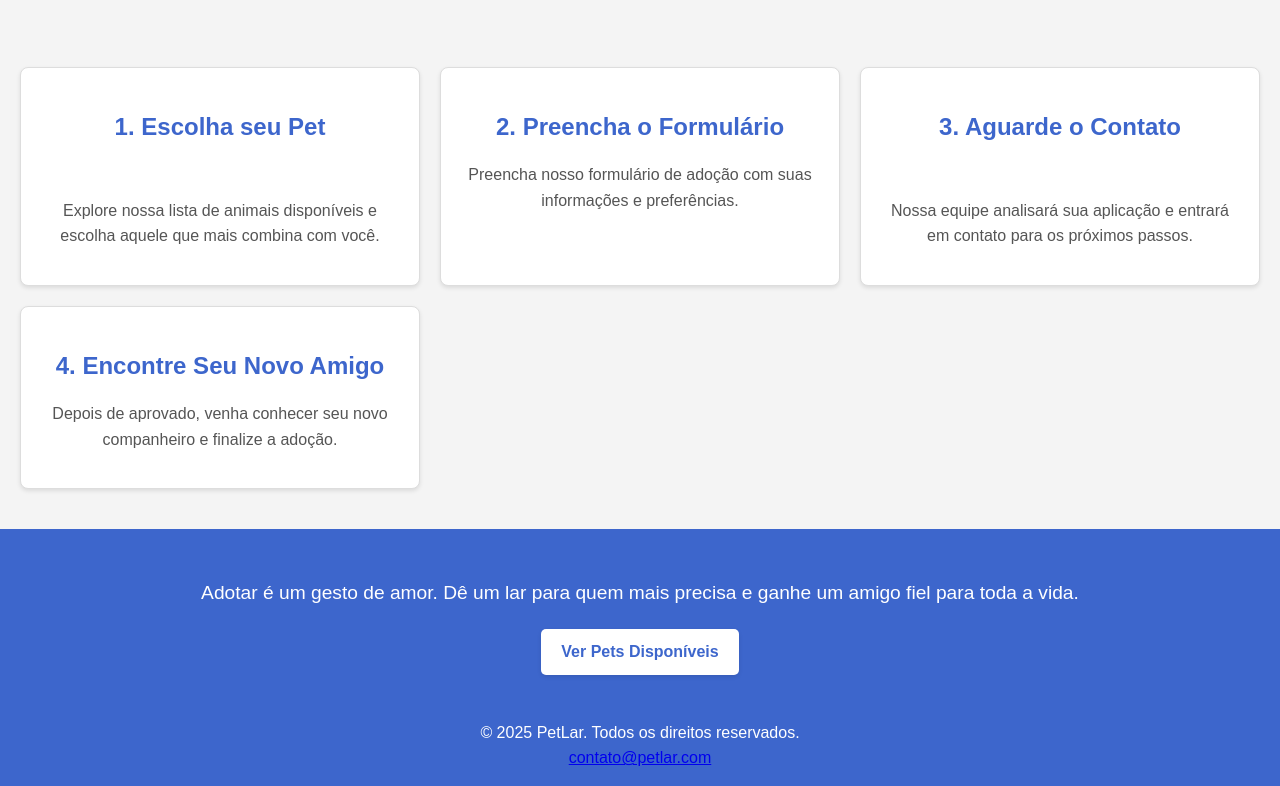
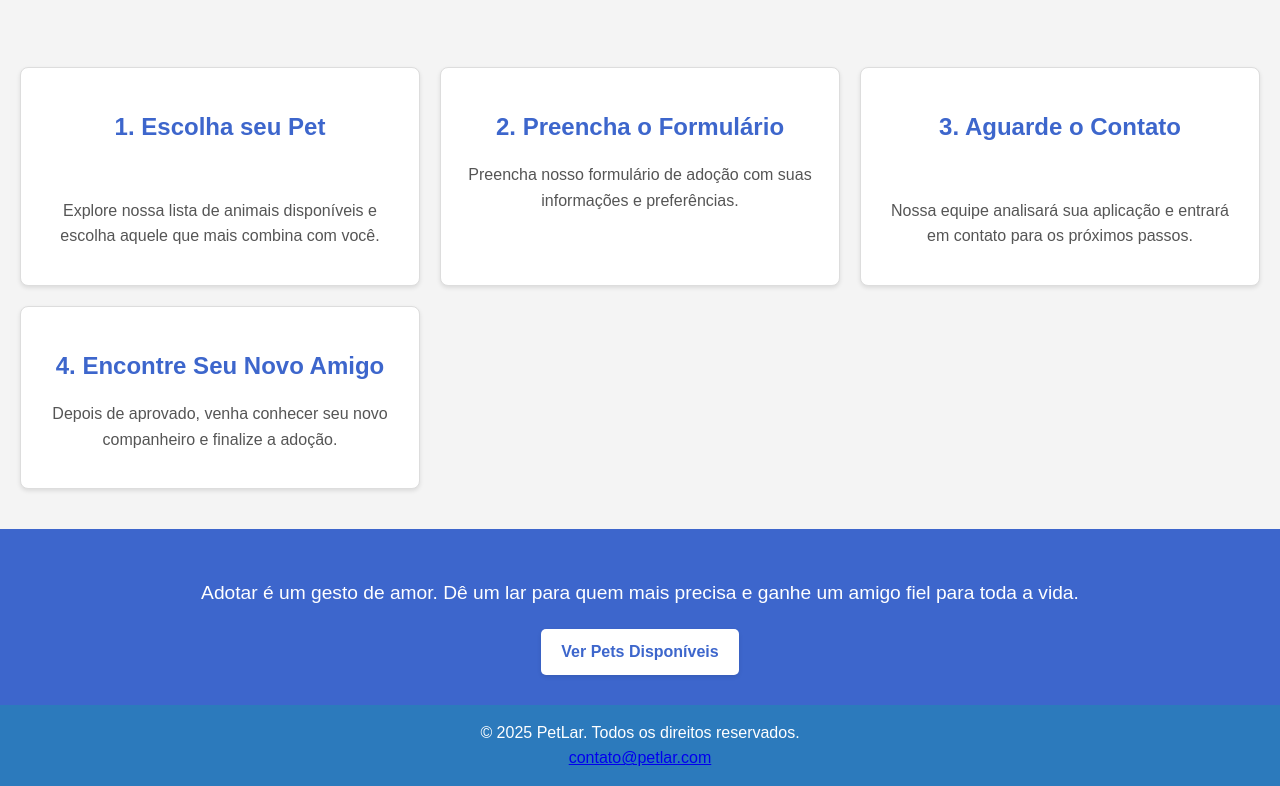
Before and after one commit to liapsps/AdocaoDePets, a plain HTML site: page src/pages/como_adotar.html in a window 1280 px wide. Shown: the part 422-1208 px from the top of the page. Drawn offline with Linux system fonts and the light colour scheme.

Commit message:
fix: update footer background color for improved visibility

```diff
--- a/src/css/como_adotar.css
+++ b/src/css/como_adotar.css
@@ -111,7 +111,7 @@
 }
 
 footer {
-  background-color: #3d66cc;
+  background-color: #2c7abc;
   color: white;
   padding: 15px 0;
   text-align: center;
```
